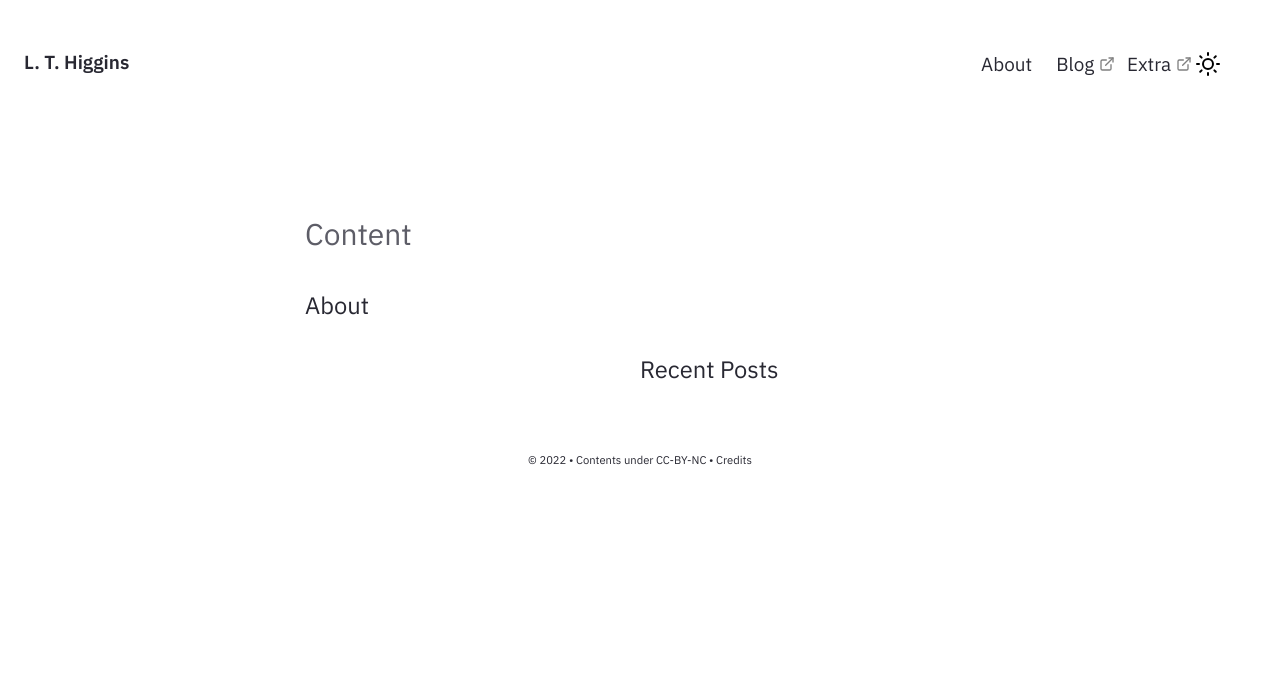
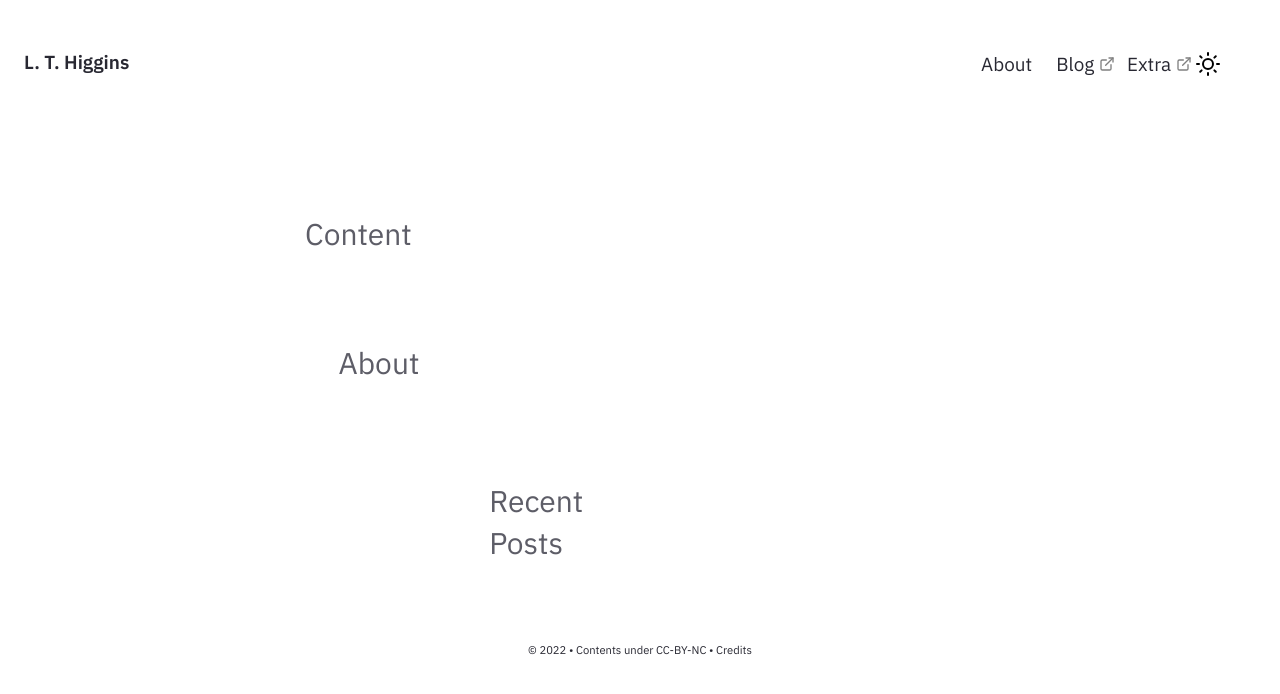
Before and after one commit to Luke-T-Higgins/blog, a Jekyll site: the page built from pages/index.md, in a window 1280 px wide. Shown: the top 694 px of the page. Built offline with Jekyll 4.4.1, drawn with Linux system fonts in a browser that asks for light colours.

Commit message:
Update Homepage.html

```diff
--- a/_includes/Homepage.html
+++ b/_includes/Homepage.html
@@ -7,10 +7,18 @@
 <div style="width:100%;"> <!-- Main Div -->
 
 <div style="float:left; width:50%;">
-<h5> About </h5>
+<div class="home-intro">
+    <div class="home-sub-text"> <h3>
+        About
+        </h3>
+</div>
 </div>
 <div style="float:right; width:50%; margin-left:10px;">
-<h5> Recent Posts  </h5>
+<div class="home-intro">
+    <div class="home-sub-text"> <h3>
+        Recent Posts
+        </h3>
+</div>
 </div>
 
 </div>
```
